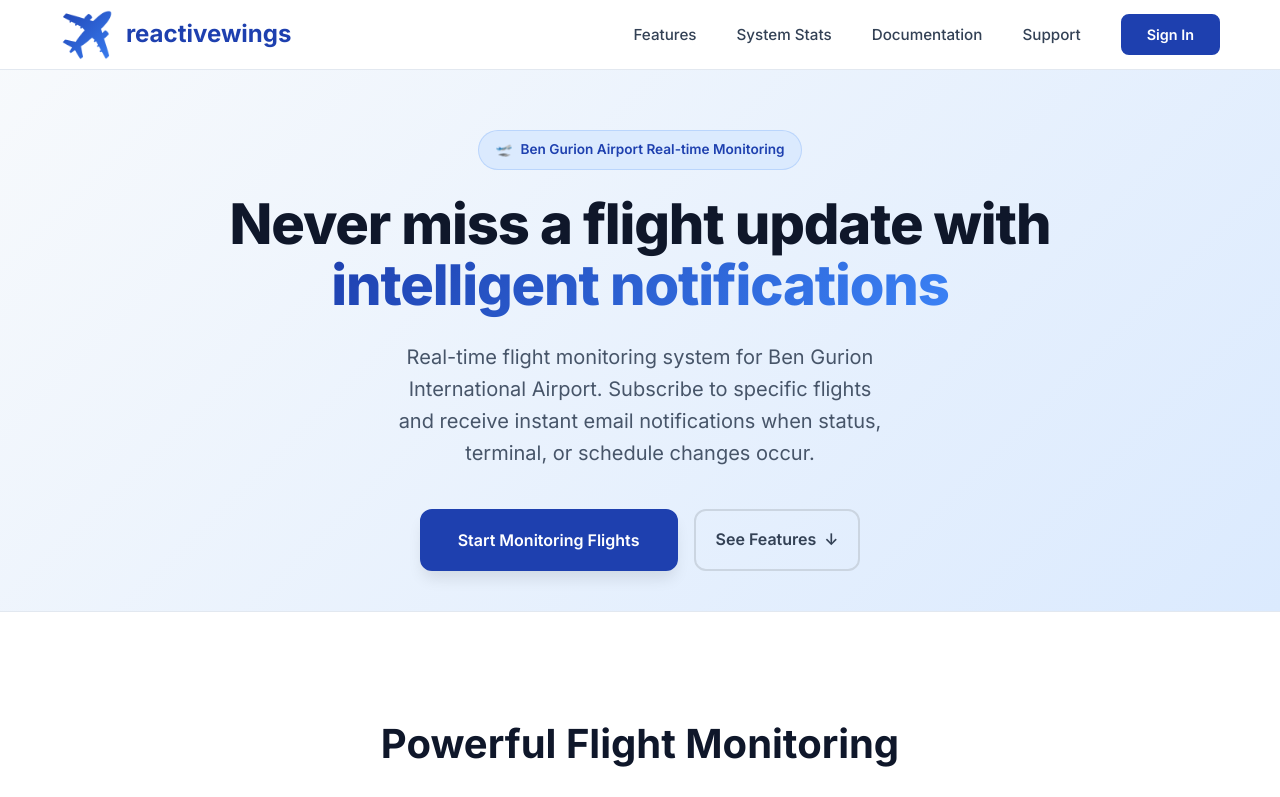
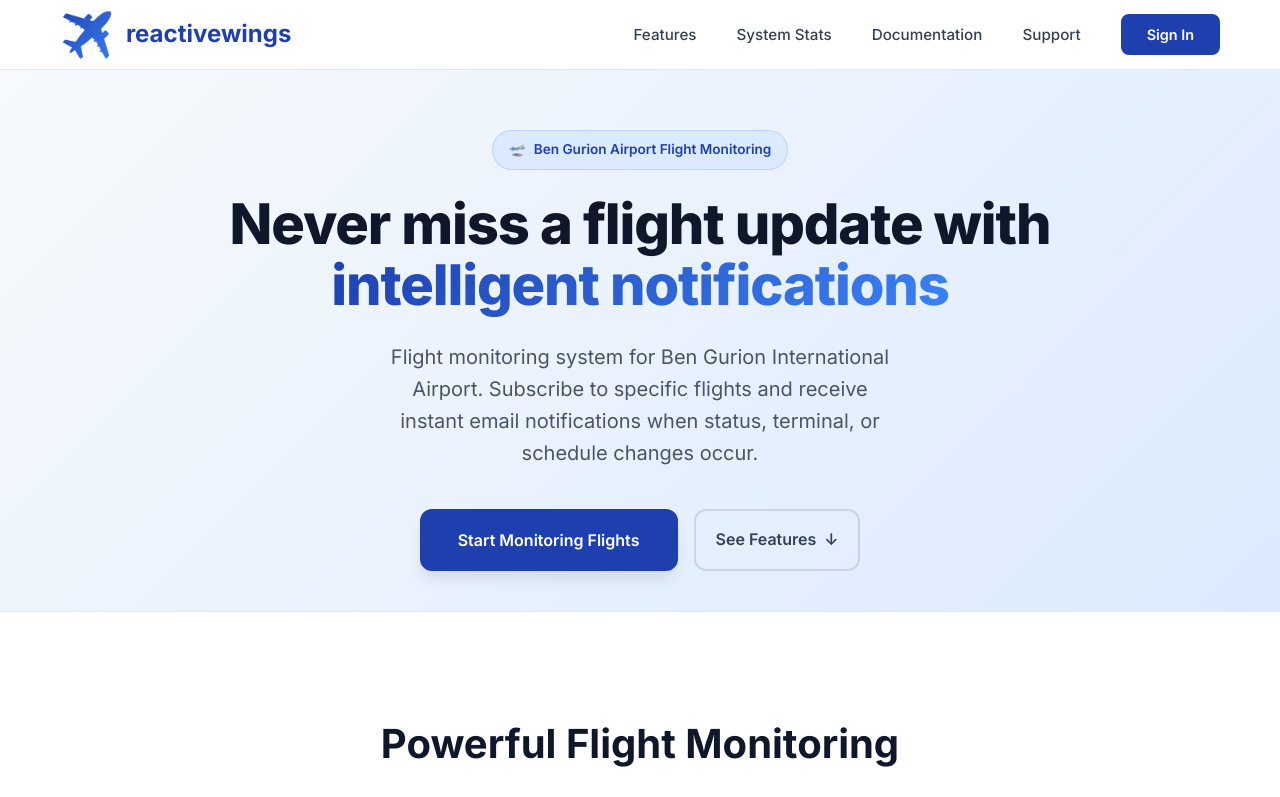
Before and after one commit to AryehRotberg/reactivewings-frontend, a React (Vite) app: page / in a window 1280 px wide. Shown: the top 797 px of the page. Built offline with nearby package versions, Linux system fonts and the light colour scheme; no server answers.

Commit message:
refactor: update Hero component text for consistency in flight monitoring description

```diff
--- a/src/components/Hero.tsx
+++ b/src/components/Hero.tsx
@@ -11,7 +11,7 @@ export default function Hero({ onGetStarted }: HeroProps) {
                 <div className="hero-content">
                     <div className="hero-badge">
                         <span>🛫</span>
-                        <span>Ben Gurion Airport Real-time Monitoring</span>
+                        <span>Ben Gurion Airport Flight Monitoring</span>
                     </div>
 
                     <h1 className="hero-title">
@@ -20,7 +20,7 @@ export default function Hero({ onGetStarted }: HeroProps) {
                     </h1>
 
                     <p className="hero-description">
-                        Real-time flight monitoring system for Ben Gurion International Airport.
+                        Flight monitoring system for Ben Gurion International Airport.
                         Subscribe to specific flights and receive instant email notifications
                         when status, terminal, or schedule changes occur.
                     </p>
```
